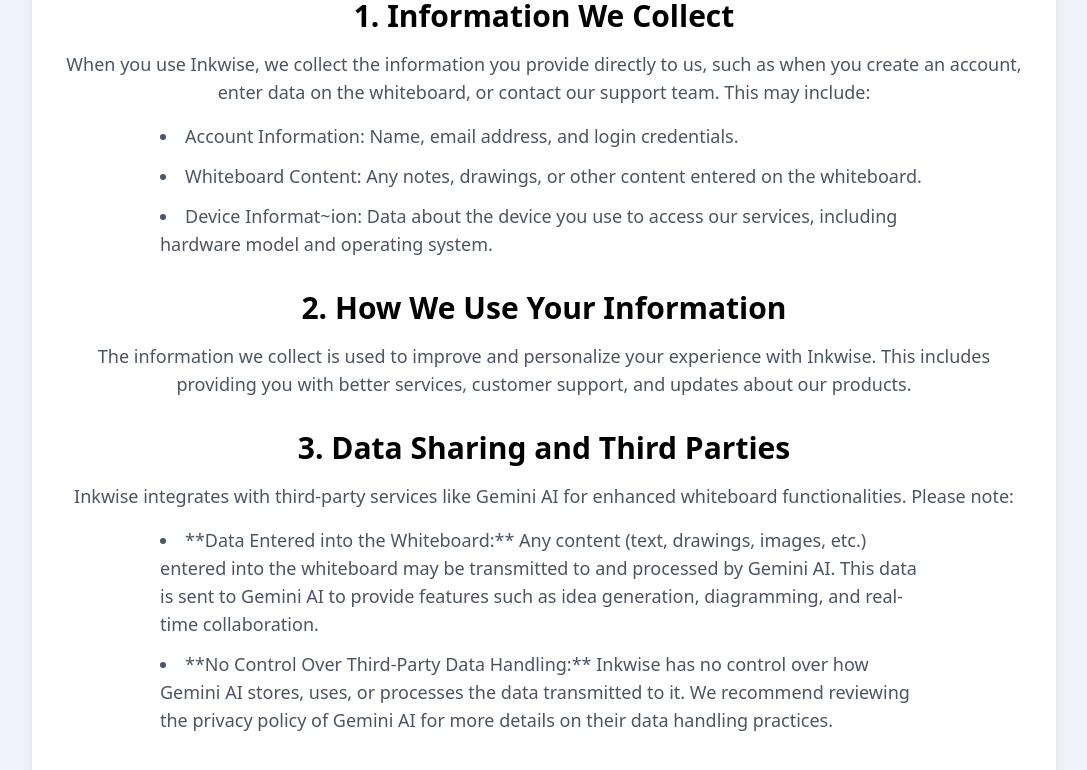
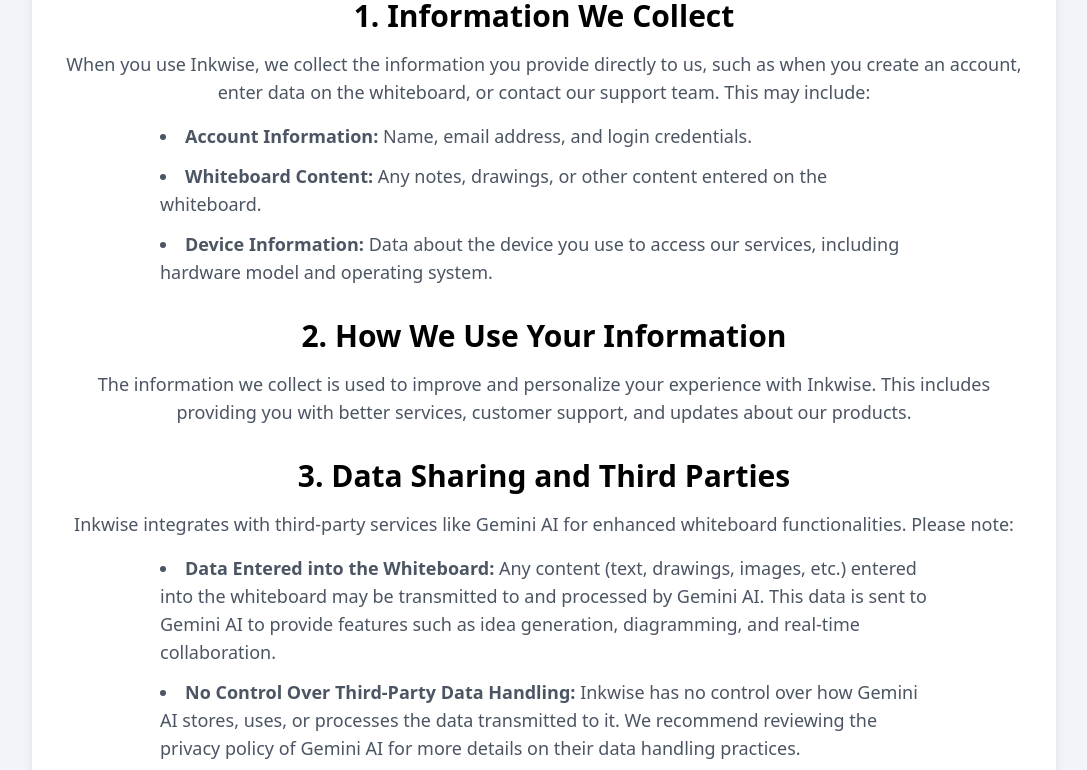
Before and after one commit to jacobmoses10/2024SIS_Team18, a React (Create React App) app in the folder Frontend/: page /privacy in a window 1280 px wide. Shown: the part 300-1070 px from the top of the page, without its empty margins (96-1183 px from the left). Built offline with nearby package versions, Linux system fonts and the light colour scheme; no server answers; the HTML template or start-up script is replaced by a standard one.

Commit message:
Minor edits

```diff
--- a/Frontend/src/pages/Privacy.jsx
+++ b/Frontend/src/pages/Privacy.jsx
@@ -1,6 +1,5 @@
 import React from "react";
 import Footer from "../components/Footer";
-import { Link } from "react-router-dom";
 
 const PrivacyPolicy = () => {
   return (
@@ -16,9 +15,9 @@
           When you use Inkwise, we collect the information you provide directly to us, such as when you create an account, enter data on the whiteboard, or contact our support team. This may include:
         </p>
         <ul className="list-disc list-inside text-left text-lg text-gray-600 mb-6 mx-auto max-w-3xl">
-          <li className="mb-3">Account Information: Name, email address, and login credentials.</li>
-          <li className="mb-3">Whiteboard Content: Any notes, drawings, or other content entered on the whiteboard.</li>
-          <li className="mb-3">Device Informat~ion: Data about the device you use to access our services, including hardware model and operating system.</li>
+          <li className="mb-3"> <b>Account Information:</b> Name, email address, and login credentials.</li>
+          <li className="mb-3"> <b>Whiteboard Content:</b> Any notes, drawings, or other content entered on the whiteboard.</li>
+          <li className="mb-3"> <b>Device Information:</b> Data about the device you use to access our services, including hardware model and operating system.</li>
         </ul>
 
         <h2 className="text-3xl font-semibold mt-8 mb-4">2. How We Use Your Information</h2>
@@ -32,10 +31,10 @@
         </p>
         <ul className="list-disc list-inside text-left text-lg text-gray-600 mb-6 mx-auto max-w-3xl">
           <li className="mb-3">
-            **Data Entered into the Whiteboard:** Any content (text, drawings, images, etc.) entered into the whiteboard may be transmitted to and processed by Gemini AI. This data is sent to Gemini AI to provide features such as idea generation, diagramming, and real-time collaboration.
+            <b>Data Entered into the Whiteboard:</b> Any content (text, drawings, images, etc.) entered into the whiteboard may be transmitted to and processed by Gemini AI. This data is sent to Gemini AI to provide features such as idea generation, diagramming, and real-time collaboration.
           </li>
           <li className="mb-3">
-            **No Control Over Third-Party Data Handling:** Inkwise has no control over how Gemini AI stores, uses, or processes the data transmitted to it. We recommend reviewing the privacy policy of Gemini AI for more details on their data handling practices.
+            <b>No Control Over Third-Party Data Handling:</b> Inkwise has no control over how Gemini AI stores, uses, or processes the data transmitted to it. We recommend reviewing the privacy policy of Gemini AI for more details on their data handling practices.
           </li>
         </ul>
 
```
